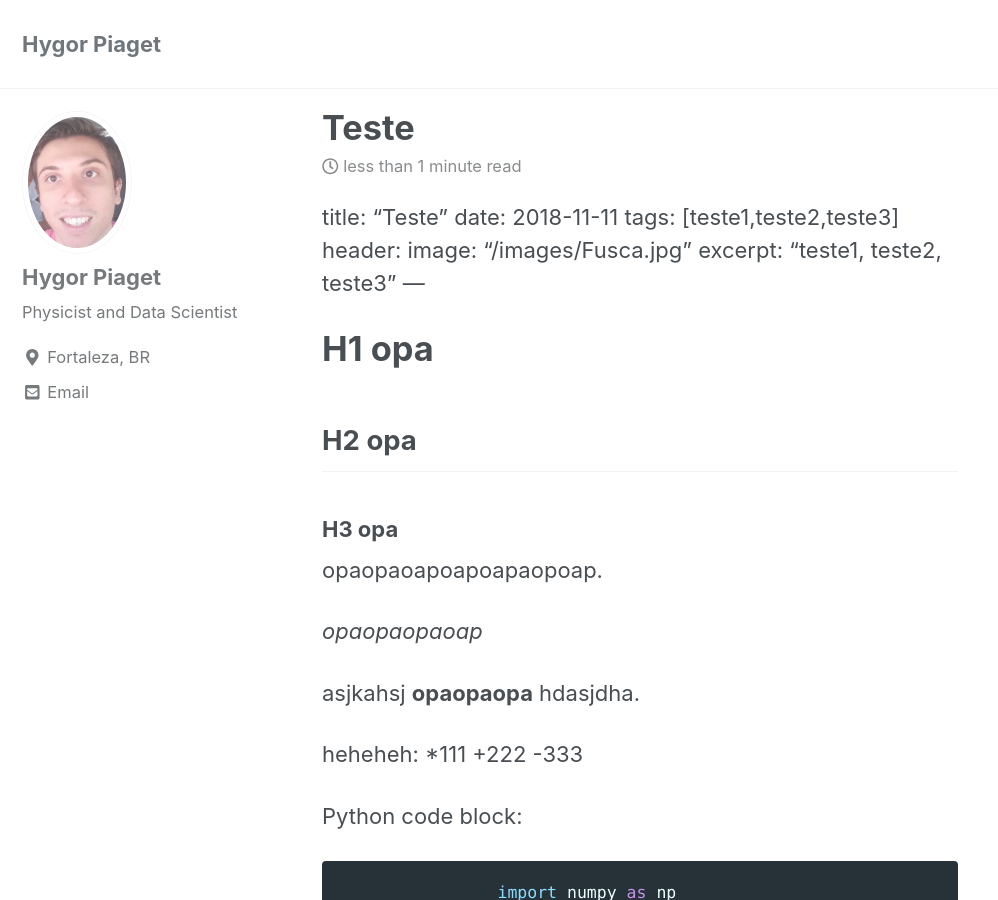
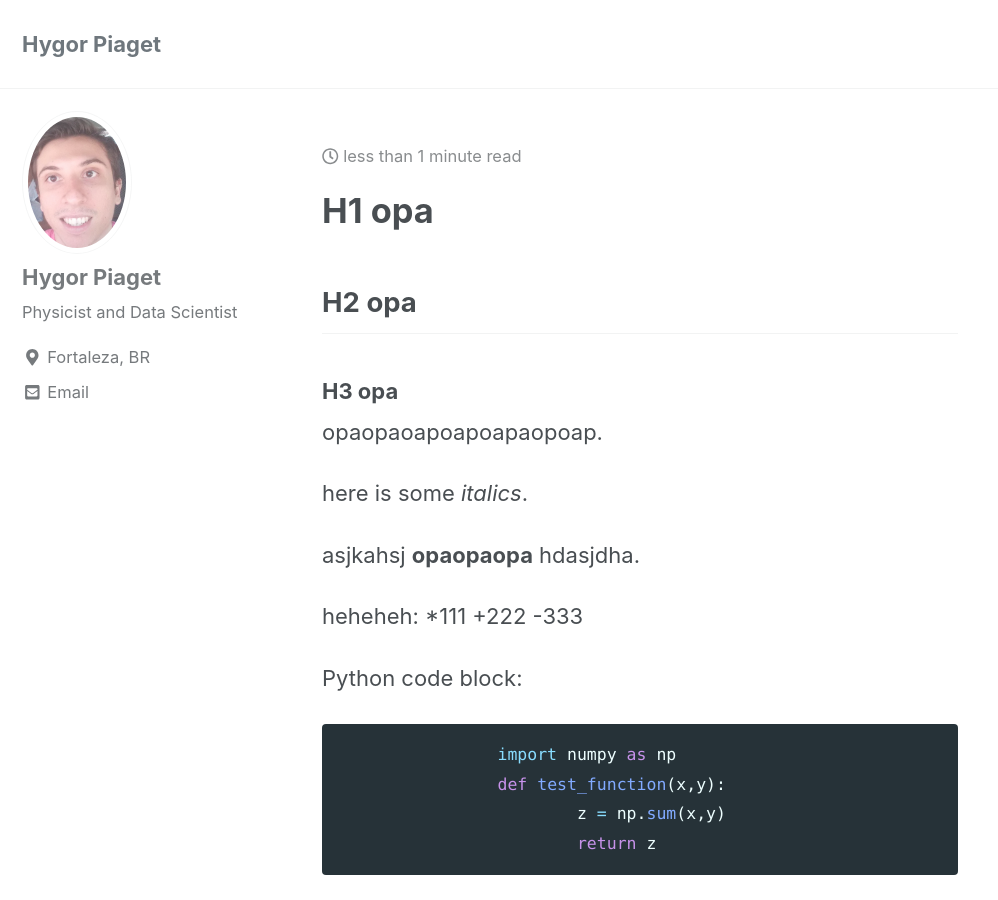
Before and after one commit to HygorPiaget/HygorPiaget.github.io, a Jekyll site: the page built from _posts/2018-11-11-teste.md, in a window 1280 px wide and 900 px high. Shown: the whole window, without its empty margins (0-998 px from the left). Built offline with Jekyll 4.4.1, drawn with Linux system fonts in a browser that asks for light colours; cached includes are drawn as plain includes; nearby versions of some CDN libraries; some of the changed text lies outside the part shown.

Commit message:
new github

```diff
--- a/_posts/2018-11-11-teste.md
+++ b/_posts/2018-11-11-teste.md
@@ -1,4 +1,3 @@
----
 ---
 title: "Teste"
 date: 2018-11-11
@@ -17,7 +17,7 @@ excerpt: "teste1, teste2, teste3"
 
 opaopaoapoapoapaopoap.
 
-*opaopaopaoap*
+here is some *italics*.
 
 asjkahsj **opaopaopa** hdasjdha.
 
@@ -37,4 +37,4 @@ Python code block:
 
 math:
 
-$$ x^3= y^3+z^3 $$
+$$x^3=y^3+z^3$$
```
Also changed, not shown: other parts of _posts/2018-11-11-teste.md (+1 -0 lines).
